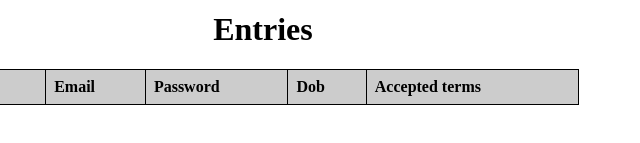
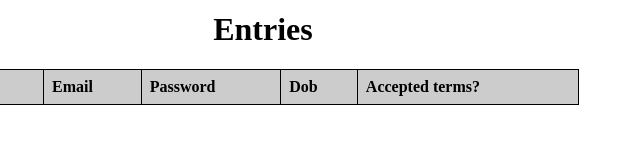
Before and after one commit to mharshavardhan07/wd101, a plain HTML site: page index.html in a window 1280 px wide. Shown: the part 331-474 px from the top of the page, 377-1017 px from the left. Drawn offline with Linux system fonts and the light colour scheme.

Commit message:
Update index.html

```diff
--- a/index.html
+++ b/index.html
@@ -44,7 +44,7 @@
                     <th>Email</th>
                     <th>Password</th>
                     <th>Dob</th>
-                    <th>Accepted terms</th>
+                    <th>Accepted terms?</th>
 
                 </tr>
             </thead>
```
